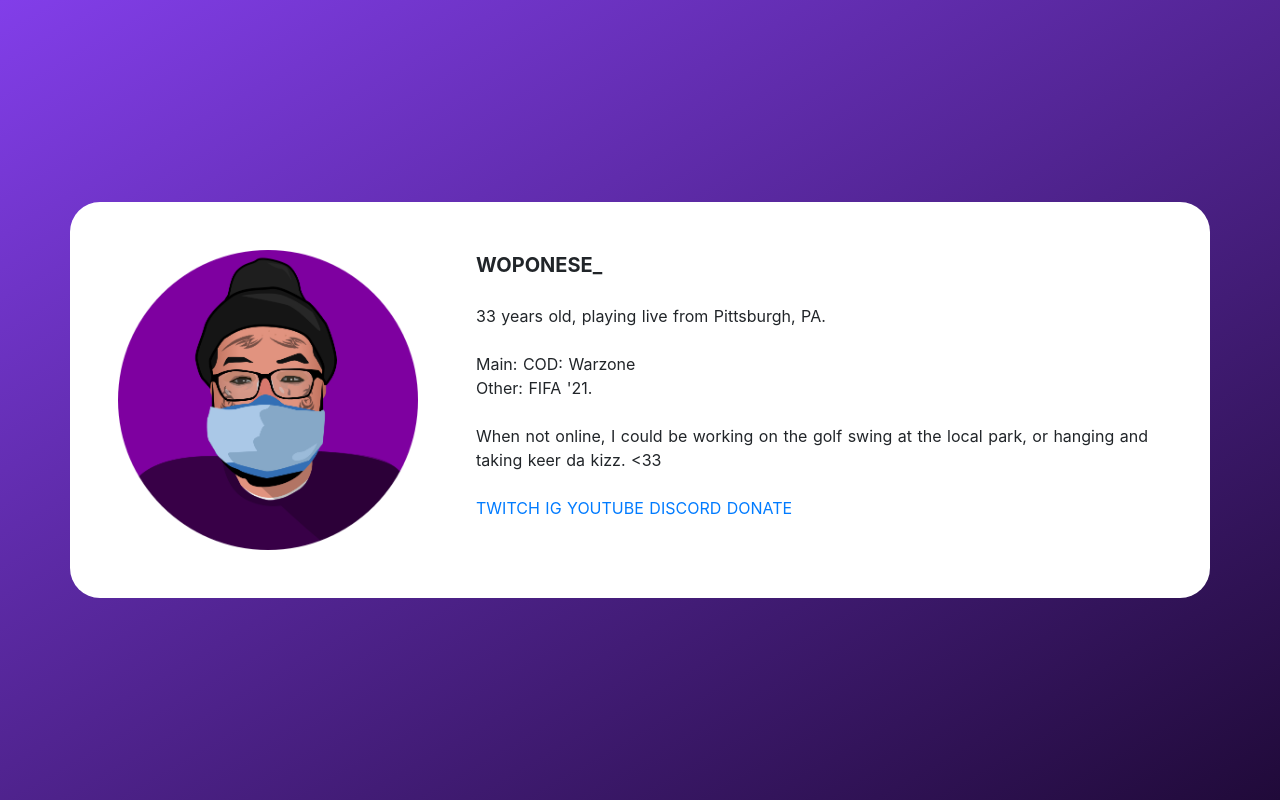
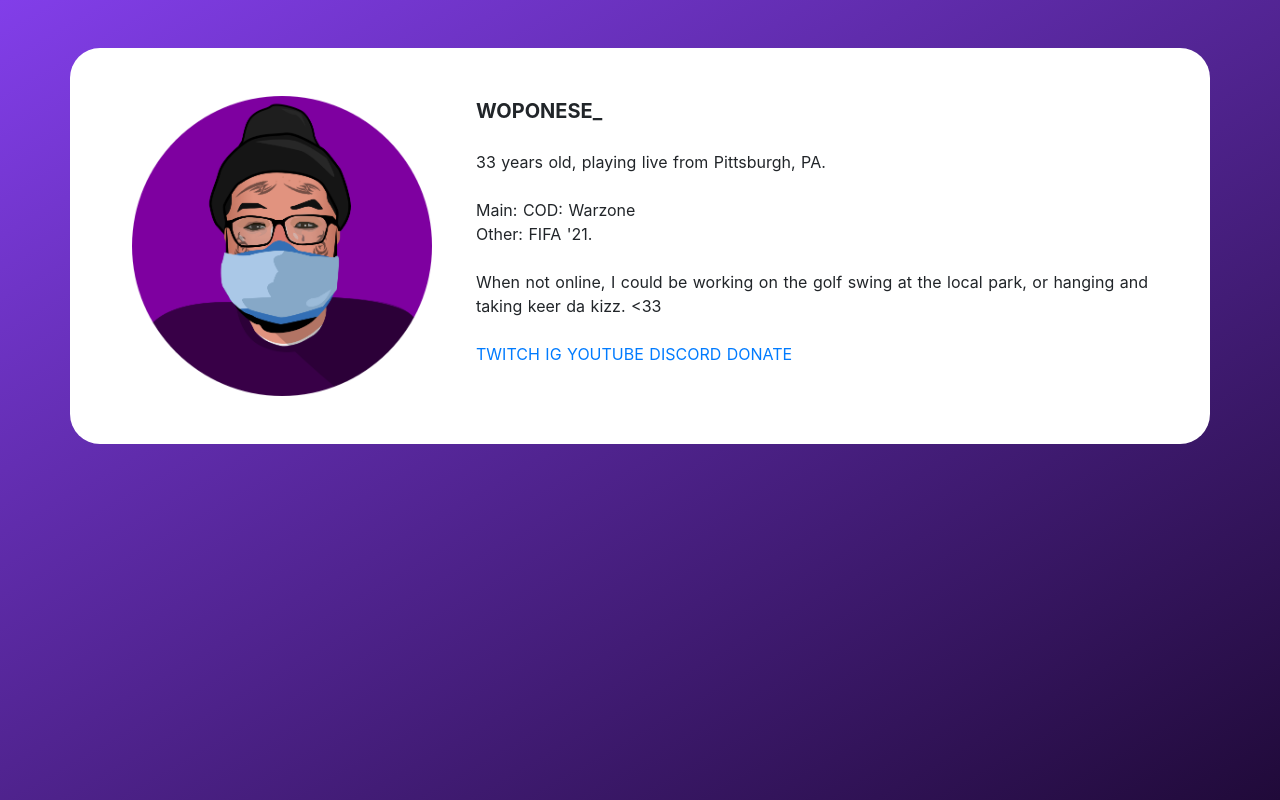
Before and after one commit to jpoechill/woponese, a Nuxt app: page / in a window 1280 px wide. Built offline with nearby package versions, Linux system fonts and the light colour scheme.

Commit message:
fix img size

```diff
--- a/pages/index.vue
+++ b/pages/index.vue
@@ -1,10 +1,9 @@
 <template>
-  <div class="d-flex p-5 bg-gradient align-items-center">
-
+  <div class="d-flex p-5 align-items-center">
   <!-- <div class="bg-white p-5"> -->
     <div class="container bg-white p-5">
       <div class="row">
-        <div class="col-md-4">
+        <div class="col-md-4 text-center">
           <img src="/wop.png" class="avatar pb-5 pb-md-0 pb-lg-0 w-100" alt="">
         </div>
         <div class="col-md-8">
@@ -45,9 +44,11 @@
 }
 
 html, body {
+  height: 100%;
   background-color: rgb(130,62,233);
   background: rgb(130,62,233);
   background: linear-gradient(150deg, rgba(130,62,233,1) 0%, rgba(32,10,57,1) 100%);
+  background-size: 100% 100%;
 }
 
 .bg-white {
```
